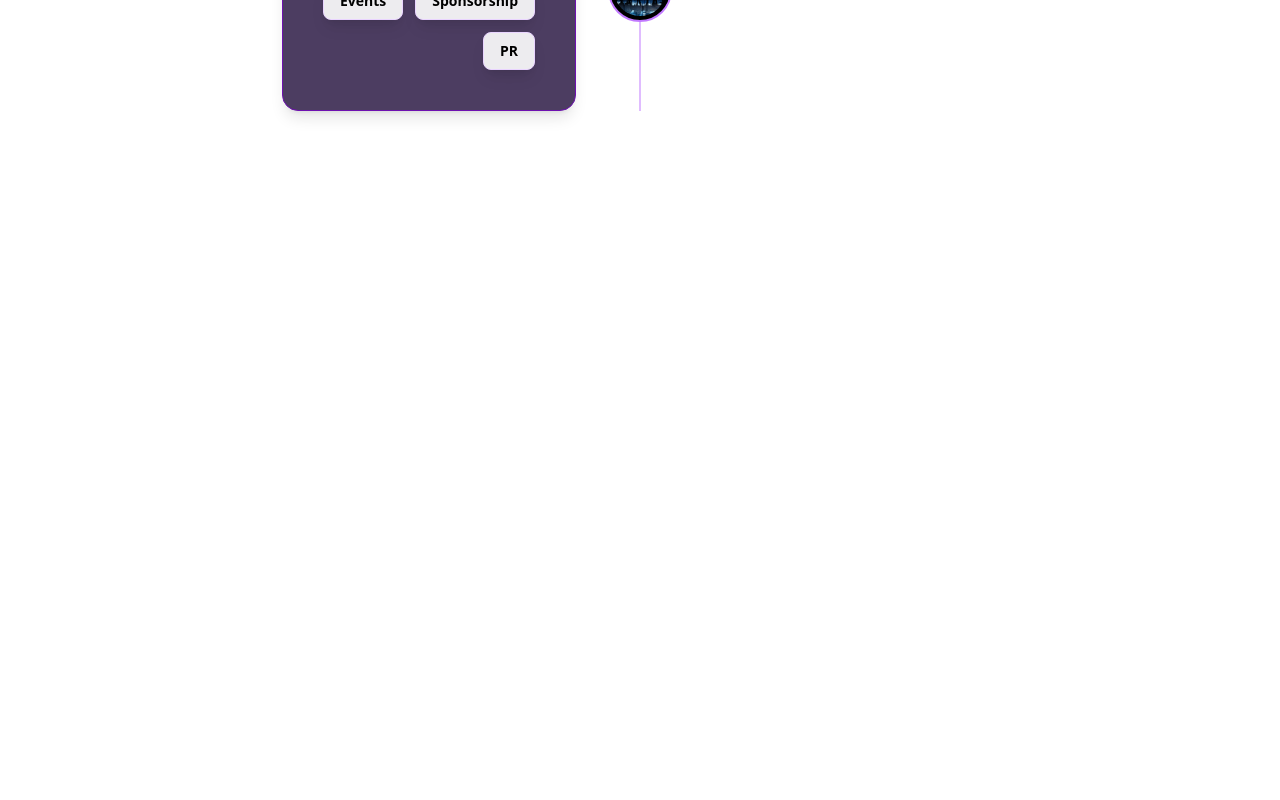
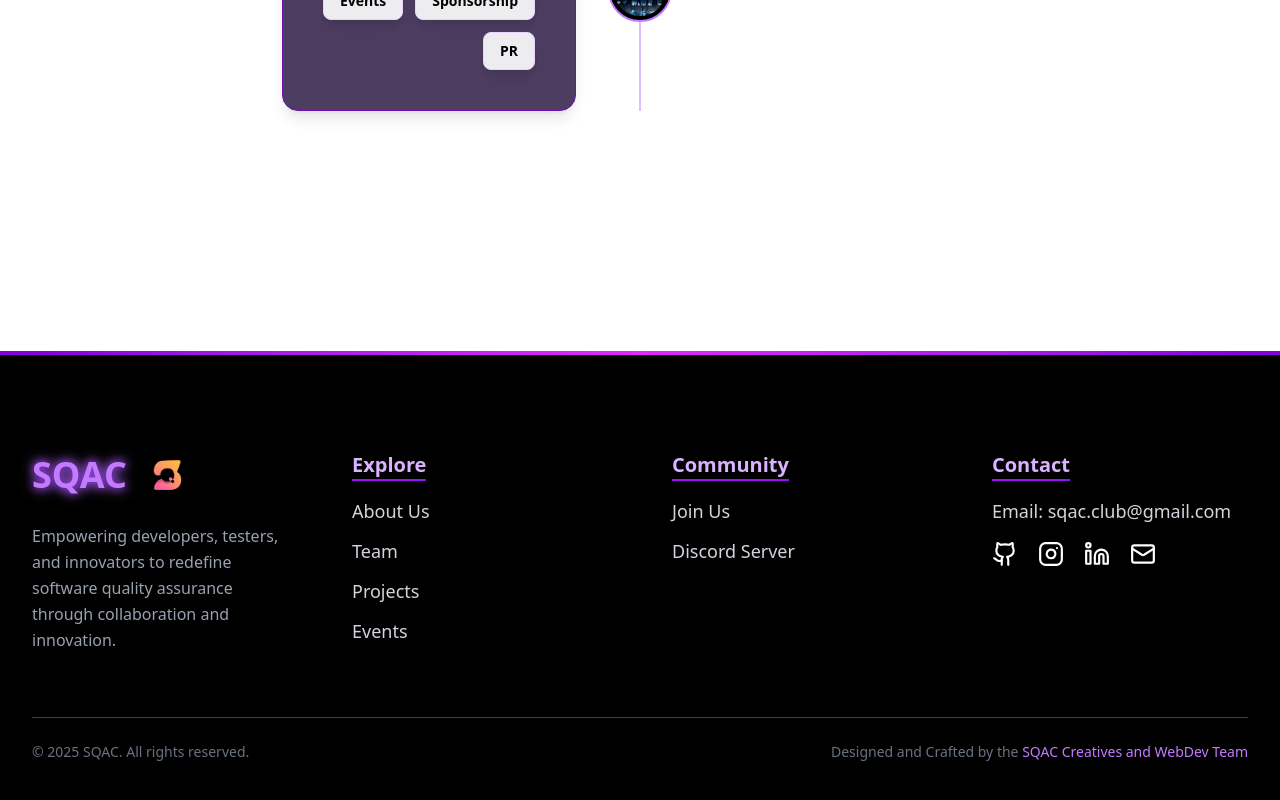
Before and after one commit to SQAC-Tech/sqac-website, a React (Vite) app in the folder Frontend/: page / in a window 1280 px wide. Shown: the part 1637-2437 px from the top of the page. Before the commit the page ends 1988 px from the top, so only its background shows below. Built offline with nearby package versions, Linux system fonts and the light colour scheme.

Commit message:
Feat:Footer Added

```diff
--- a/Frontend/package.json
+++ b/Frontend/package.json
@@ -15,6 +15,7 @@
     "aos": "^2.3.4",
     "clsx": "^2.1.1",
     "framer-motion": "^12.23.0",
+    "lucide-react": "^0.525.0",
     "motion": "^12.23.0",
     "react": "^19.1.0",
     "react-dom": "^19.1.0",
--- a/Frontend/src/App.jsx
+++ b/Frontend/src/App.jsx
@@ -2,6 +2,7 @@ import React from 'react'
 import ResponsiveHeader from './components/Header.jsx'
 import HomePage from './components/HomePage/HomePage.jsx'
 import Domains from './components/HomePage/Domains.jsx'
+import Footer from './components/Footer.jsx'
 const App = () => {
   return (
     <>
@@ -9,6 +10,7 @@ const App = () => {
         <ResponsiveHeader />
         <HomePage />
         <Domains />
+        <Footer/>
       </div>
     </>
   )
--- /dev/null
+++ b/Frontend/src/components/Footer.jsx
@@ -0,0 +1,96 @@
+import { Github, Twitter, Linkedin, Mail, ArrowUp, Instagram } from "lucide-react";
+import { useEffect, useState } from "react";
+import SQACLogo from "../assets/SQAC-Logo.png";
+
+function Footer() {
+  const [showTopBtn, setShowTopBtn] = useState(false);
+
+  useEffect(() => {
+    const handleScroll = () => {
+      setShowTopBtn(window.scrollY > 100);
+    };
+    window.addEventListener("scroll", handleScroll);
+    return () => window.removeEventListener("scroll", handleScroll);
+  }, []);
+
+  const scrollToTop = () => {
+    window.scrollTo({ top: 0, behavior: "smooth" });
+  };
+  return (
+    <div className="relative bg-black text-white overflow-hidden">
+      <div className="h-1 w-full bg-gradient-to-r from-purple-700 via-fuchsia-500 to-purple-700 animate-pulse" />
+
+      <footer className="relative z-10 py-24 px-8 text-lg">
+        <div className="max-w-7xl mx-auto grid grid-cols-1 md:grid-cols-2 lg:grid-cols-4 gap-16">
+          <div>
+            <div className="flex items-center space-x-4">
+              <h2 className="text-4xl font-bold text-purple-400 glow-text">SQAC</h2>
+              <img src={SQACLogo} alt="SQAC Logo" className="h-12 w-12 object-contain" />
+            </div>
+            <p className="mt-6 text-gray-400 text-base leading-relaxed">
+              Empowering developers, testers, and innovators to redefine software quality assurance through collaboration and innovation.
+            </p>
+          </div>
+          <div>
+            <h3 className="text-xl font-semibold text-purple-300 border-b-2 w-max border-purple-600 mb-4">Explore</h3>
+            <ul className="space-y-3 text-gray-300">
+              <li><a href="/about" className="hover:text-purple-400">About Us</a></li>
+              <li><a href="/team" className="hover:text-purple-400">Team</a></li>
+              <li><a href="/projects" className="hover:text-purple-400">Projects</a></li>
+              <li><a href="/events" className="hover:text-purple-400">Events</a></li>
+            </ul>
+          </div>
+
+          {/* Community */}
+          <div>
+            <h3 className="text-xl font-semibold text-purple-300 border-b-2 w-max border-purple-600 mb-4">Community</h3>
+            <ul className="space-y-3 text-gray-300">
+              <li><a href="/join" className="hover:text-purple-400">Join Us</a></li>
+              <li><a href="/discord" className="hover:text-purple-400">Discord Server</a></li>
+            </ul>
+          </div>
+          <div>
+            <h3 className="text-xl font-semibold text-purple-300 border-b-2 w-max border-purple-600 mb-4">Contact</h3>
+            <p className="mb-3 text-gray-300">
+              Email:{" "}
+              <a href="mailto:sqac.club@gmail.com" className="hover:text-purple-400">
+                sqac.club@gmail.com
+              </a>
+            </p>
+            <div className="flex space-x-5 mt-4">
+              <a href="https://github.com/SQAC-Tech" className="hover:text-purple-400">
+                <Github size={26} />
+              </a>
+              <a href="https://www.instagram.com/sqac.srmist" className="hover:text-purple-400">
+                <Instagram size={26} />
+              </a>
+              <a href="https://www.linkedin.com/company/sqacsrm" className="hover:text-purple-400">
+                <Linkedin size={26} />
+              </a>
+              <a href="mailto:sqac.club@gmail.com" className="hover:text-purple-400">
+                <Mail size={26} />
+              </a>
+            </div>
+          </div>
+        </div>
+        <div className="mt-16 border-t border-purple-700 pt-6 text-sm flex flex-col md:flex-row justify-between items-center text-gray-500">
+          <div>© {new Date().getFullYear()} SQAC. All rights reserved.</div>
+          <div className="text-right mt-2 md:mt-0">
+            Designed and Crafted by the <span className="text-purple-400">SQAC Creatives and WebDev Team</span>
+          </div>
+        </div>
+      </footer>
+      {showTopBtn && (
+        <button
+          onClick={scrollToTop}
+          className="fixed bottom-6 right-6 bg-purple-700 hover:bg-purple-600 text-white p-3 rounded-full shadow-lg transition-all z-50"
+          aria-label="Back to Top"
+        >
+          <ArrowUp size={20} />
+        </button>
+      )}
+    </div>
+  );
+}
+
+export default Footer;
--- a/Frontend/src/index.css
+++ b/Frontend/src/index.css
@@ -1 +1,10 @@
 @import "tailwindcss";
+
+.glow-text {
+  text-shadow: 0 0 8px #9333ea, 0 0 14px #c084fc;
+}
+
+.glow-hover:hover {
+  text-shadow: 0 0 10px #a855f7, 0 0 20px #d8b4fe;
+  transition: all 0.3s ease-in-out;
+}
```
Also changed, not shown: Frontend/src/assets/SQAC-Logo.png (added), 1 other file (tests, documents, lock files or other folders).
